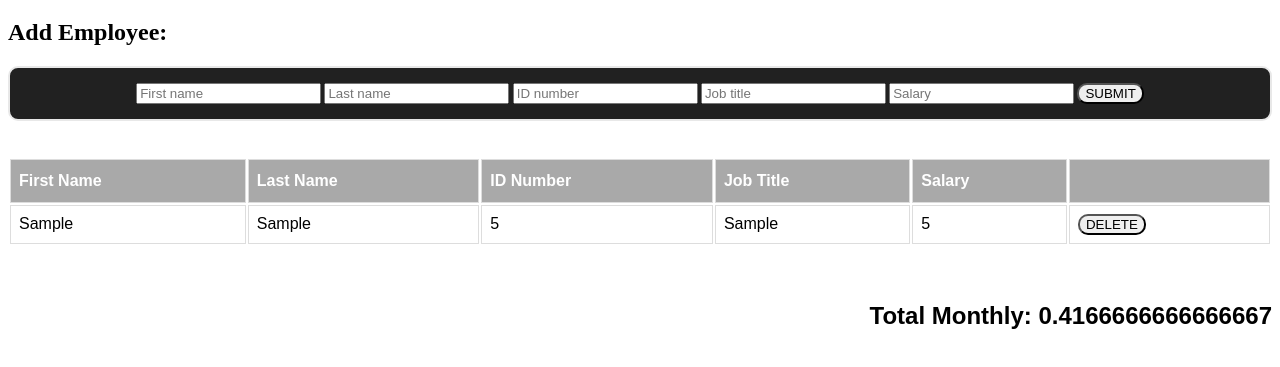
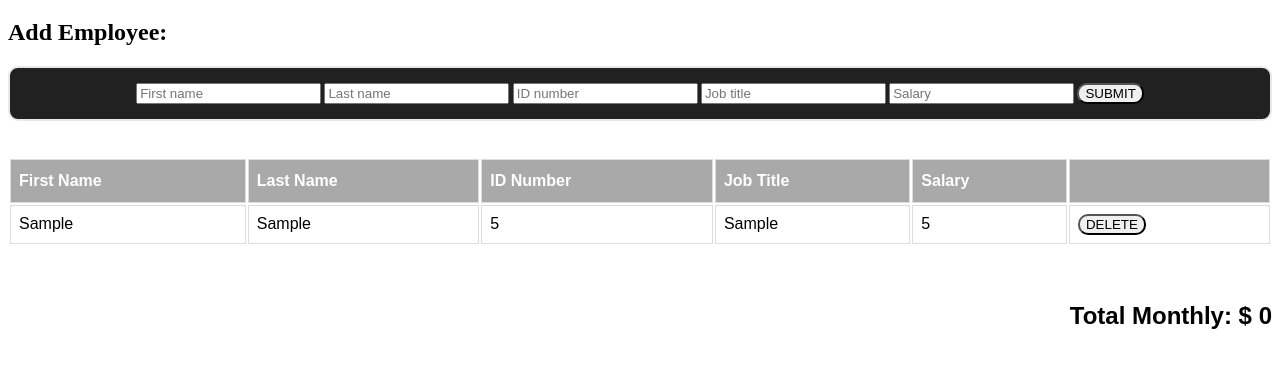
Before and after one commit to mikeflintrop/weekend-jquery-salary-calculator2, a plain HTML site: page index.html in a window 1280 px wide. Both pictures are taken after typing "Sample", "Sample", "5", "Sample", "5" into the empty fields and a click on the button "SUBMIT". Shown: the part 61-428 px from the top of the page. Drawn offline with Linux system fonts and the light colour scheme.

Commit message:
tweeked UI for total salary layout and added comments

```diff
--- a/client.js
+++ b/client.js
@@ -89,21 +89,23 @@ function deleteEmployeeRow() {
 function calculateMonthly() {
     // declare variable
     let totalSalary = 0;
+    // loop over array
     for(let i = 0; i < employeeArray.length; i ++) {
         totalSalary += Number(employeeArray[i].salary)
     }
-    totalSalary = (totalSalary/12);
+    // divide to get monthly total
+    totalSalary = Math.round((totalSalary/12));
     // empty and append id
     $('#totalMonthlyOutput').empty();
     $('#totalMonthlyOutput').append(totalSalary);
 
-    // creat function to turn red
+    // create function to turn red
     function turnRed() {
         if(totalSalary >= 20000){
             $('#totalMonthlyOutput').addClass(`turnRed`);
         } else {
             $('#totalMonthlyOutput').removeClass(`turnRed`);
         }
-    }
+    } // end turnRed
     turnRed();
 } // end calculateMonthly
--- a/index.html
+++ b/index.html
@@ -51,7 +51,7 @@
 
             <br><br>
 
-            <h2 class="total-monthly">Total Monthly: <span id="totalMonthlyOutput">$0</span></h2>
+            <h2 class="total-monthly">Total Monthly: $ <span id="totalMonthlyOutput">0</span></h2>
 
         </div>
 
```
